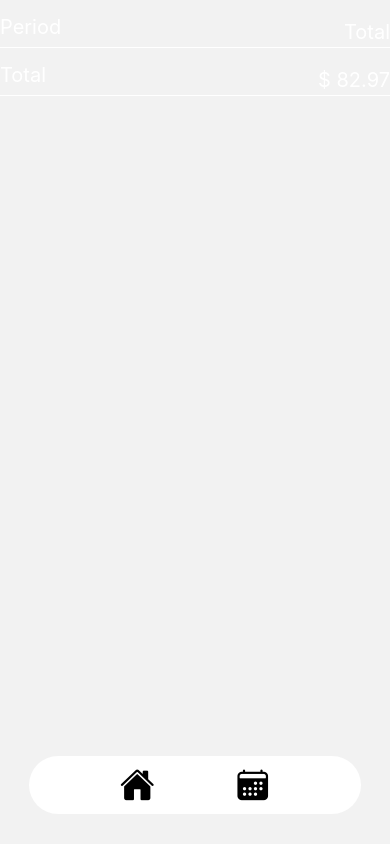
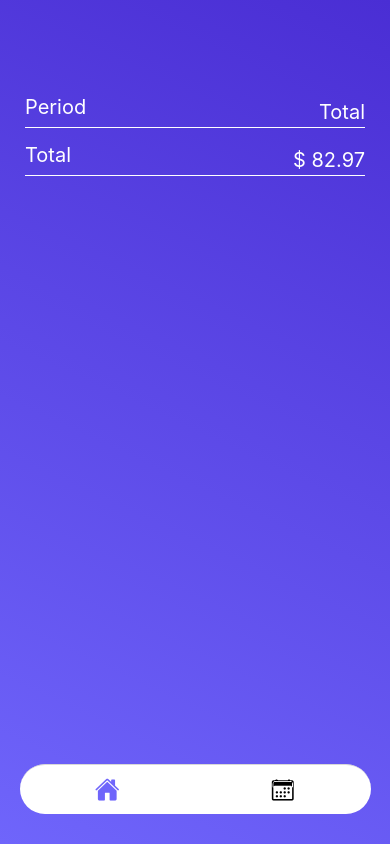
Before and after one commit to JonathanMauroFerrara/trackerApp, a React Native app: screen /ExpensesOverview in a window 390 px wide. Built offline with nearby package versions, Linux system fonts and the light colour scheme.

Commit message:
remove custom tabNavigator, used Native navigator

```diff
--- a/App.tsx
+++ b/App.tsx
@@ -1,8 +1,7 @@
 import { NavigationContainer } from "@react-navigation/native";
 import { createNativeStackNavigator } from "@react-navigation/native-stack";
 import { StatusBar } from "expo-status-bar";
-import { StyleSheet } from "react-native";
-import ExpensesOverview from "./navigation/ExpensesOverview/ExpensesOverview";
+import TabNavigator from "./navigators/TabNavigator";
 import ManageExpenses from "./screens/ManageExpenses";
 
 const Stack = createNativeStackNavigator();
@@ -15,10 +14,9 @@ export default function App() {
         <Stack.Navigator>
           <Stack.Screen
             name="ExpensesOverview"
-            component={ExpensesOverview}
+            component={TabNavigator}
             options={{
               headerShown: false,
-              contentStyle: styles.globalContainer,
             }}
           />
           <Stack.Screen name="ManageExpenses" component={ManageExpenses} />
@@ -27,9 +25,3 @@ export default function App() {
     </>
   );
 }
-
-const styles = StyleSheet.create({
-  globalContainer: {
-    flex: 1,
-  },
-});
--- a/navigation/CustomTabBar/CustomTabBar.tsx
+++ /dev/null
@@ -1,87 +0,0 @@
-import Ionicons from "@expo/vector-icons/Ionicons";
-import React from "react";
-import { StyleSheet, TouchableOpacity, View } from "react-native";
-
-type IoniconsIconName = keyof (typeof Ionicons)["glyphMap"];
-
-function CustomTabBar({ navigation, state, descriptors }: any) {
-  const getIcon = (iconName: string): IoniconsIconName | undefined => {
-    switch (iconName) {
-      case "All":
-        return "home";
-      case "Recents":
-        return "calendar";
-      default:
-        return undefined;
-    }
-  };
-  return (
-    <View style={styles.container}>
-      <View style={styles.routesContainer}>
-        {state.routes.map((route: any, index: number) => {
-          const { options } = descriptors[route.key];
-          const label =
-            options.tabBarLabel !== undefined
-              ? options.tabBarLabel
-              : options.title !== undefined
-              ? options.title
-              : route.name;
-
-          const isFocused = state.index === index;
-
-          const onPress = () => {
-            const event = navigation.emit({
-              type: "tabPress",
-              target: route.key,
-              canPreventDefault: true,
-            });
-
-            if (!isFocused && !event.defaultPrevented) {
-              // The `merge: true` option makes sure that the params inside the tab screen are preserved
-              navigation.navigate({ name: route.name, merge: true });
-            }
-          };
-
-          // const onLongPress = () => {
-          //   navigation.emit({
-          //     type: "tabLongPress",
-          //     target: route.key,
-          //   });
-          // };
-          return (
-            <TouchableOpacity
-              accessibilityRole="button"
-              accessibilityState={isFocused ? { selected: true } : {}}
-              accessibilityLabel={options.tabBarAccessibilityLabel}
-              testID={options.tabBarTestID}
-              onPress={onPress}
-              key={index}
-              // onLongPress={onLongPress}
-            >
-              <Ionicons name={getIcon(options.tabBarLabel)} size={35} />
-            </TouchableOpacity>
-          );
-        })}
-      </View>
-    </View>
-  );
-}
-
-export default CustomTabBar;
-
-const styles = StyleSheet.create({
-  container: {
-    flexDirection: "row",
-    justifyContent: "center",
-  },
-  routesContainer: {
-    position: "absolute",
-    bottom: 30,
-    backgroundColor: "white",
-    width: "85%",
-    borderRadius: 50,
-    flexDirection: "row",
-    justifyContent: "space-evenly",
-    padding: 10,
-  },
-});
--- a/navigation/ExpensesOverview/ExpensesOverview.tsx
+++ /dev/null
@@ -1,39 +0,0 @@
-import { createBottomTabNavigator } from "@react-navigation/bottom-tabs";
-import { colorPalette } from "../../constants/colors";
-import AllExpenses from "../../screens/AllExpenses";
-import RecenteExpenses from "../../screens/RecenteExpenses";
-import CustomTabBar from "../CustomTabBar/CustomTabBar";
-
-const BottomTabs = createBottomTabNavigator();
-
-function ExpensesOverview() {
-  return (
-    <BottomTabs.Navigator
-      screenOptions={{
-        tabBarStyle: { backgroundColor: colorPalette.primary500 },
-        tabBarActiveTintColor: "black",
-        headerShown: false,
-      }}
-      tabBar={(props) => <CustomTabBar {...props} />}
-    >
-      <BottomTabs.Screen
-        name="AllExpenses"
-        component={AllExpenses}
-        options={{
-          title: "All Expenses",
-          tabBarLabel: "All",
-        }}
-      />
-      <BottomTabs.Screen
-        name="RecentExpenses"
-        component={RecenteExpenses}
-        options={{
-          title: "Recent Expenses",
-          tabBarLabel: "Recents",
-        }}
-      />
-    </BottomTabs.Navigator>
-  );
-}
-
-export default ExpensesOverview;
--- /dev/null
+++ b/navigators/TabNavigator.tsx
@@ -0,0 +1,61 @@
+import { createBottomTabNavigator } from "@react-navigation/bottom-tabs";
+import { StyleSheet } from "react-native";
+import Ionicons from "react-native-vector-icons/Ionicons";
+import { colorPalette } from "../constants/colors";
+import AllExpenses from "../screens/AllExpenses";
+import RecenteExpenses from "../screens/RecenteExpenses";
+
+const BottomTabs = createBottomTabNavigator();
+
+function TabNavigator() {
+  return (
+    <BottomTabs.Navigator
+      screenOptions={({ route }) => ({
+        tabBarIcon: ({ focused, color, size }) => {
+          console.log(route);
+          let iconName: string = "";
+          let routeName = route.name;
+
+          if (routeName === "AllExpenses") {
+            iconName = focused ? "home" : "home-outline";
+            color = focused ? colorPalette.primary500 : "black";
+          } else if (routeName === "RecentExpenses") {
+            iconName = focused ? "calendar" : "calendar-outline";
+            color = focused ? colorPalette.primary500 : "black";
+          }
+
+          return <Ionicons name={iconName} size={25} color={color} />;
+        },
+        tabBarStyle: styles.routesContainer,
+        tabBarActiveTintColor: "black",
+        headerShown: false,
+      })}
+      initialRouteName="AllExpenses"
+    >
+      <BottomTabs.Screen
+        name="AllExpenses"
+        component={AllExpenses}
+        options={{
+          tabBarShowLabel: false,
+        }}
+      />
+      <BottomTabs.Screen name="RecentExpenses" component={RecenteExpenses} />
+    </BottomTabs.Navigator>
+  );
+}
+
+export default TabNavigator;
+
+const styles = StyleSheet.create({
+  routesContainer: {
+    position: "absolute",
+    left: "5%",
+    right: "5%",
+    bottom: 30,
+    height: 50,
+    paddingBottom: 0,
+    backgroundColor: "white",
+    borderRadius: 50,
+    justifyContent: "center",
+  },
+});
--- a/screens/AllExpenses.tsx
+++ b/screens/AllExpenses.tsx
@@ -1,9 +1,17 @@
 import React from "react";
+import Container from "../components/Container/Container";
 import ExpensesOutput from "../components/ExpensesOut/ExpensesOutput";
+import GradientContainer from "../components/GradientContainer/GradientContainer";
 import { DUMMY_EXPENSES } from "../constants/dummyData";
 
 const AllExpenses = () => {
-  return <ExpensesOutput expenses={DUMMY_EXPENSES} expensesPeriod="Total" />;
+  return (
+    <GradientContainer>
+      <Container>
+        <ExpensesOutput expenses={DUMMY_EXPENSES} expensesPeriod="Total" />
+      </Container>
+    </GradientContainer>
+  );
 };
 
 export default AllExpenses;
```
